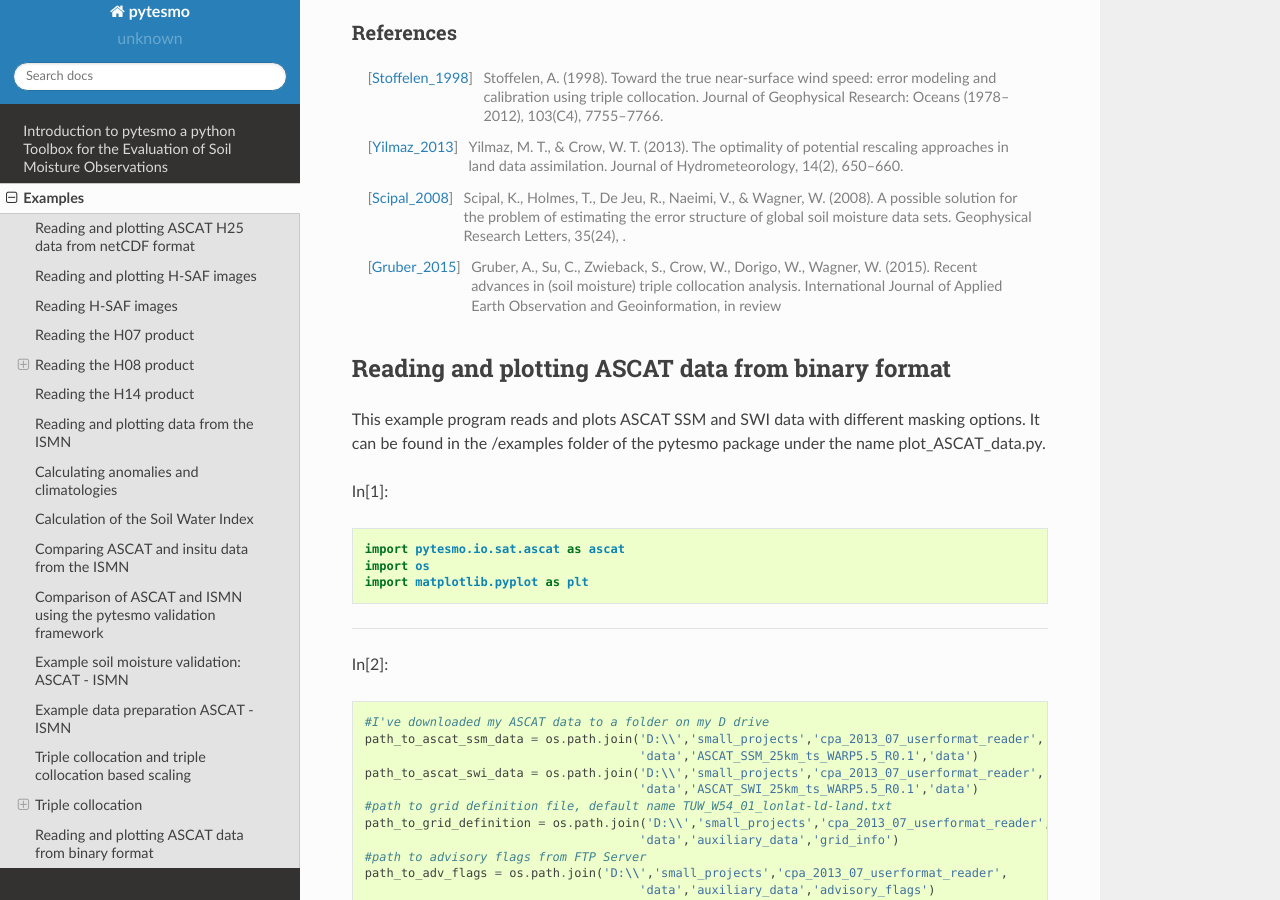
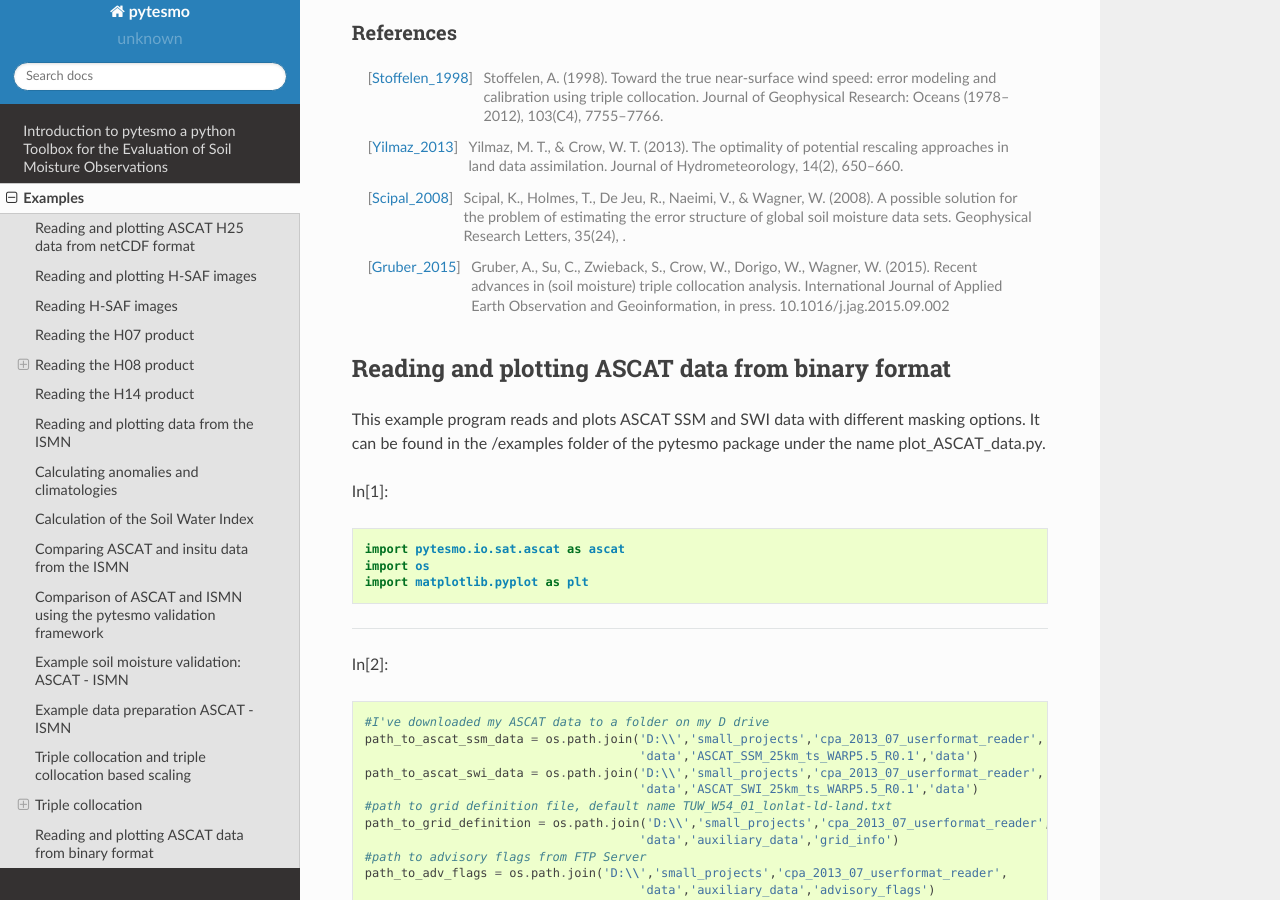
Before and after one commit to TUW-GEO/pytesmo, a Sphinx documentation site: the page built from docs/examples.rst, in a window 1280 px wide and 900 px high, scrolled down 33529 px. Built offline with Sphinx 7.4.7 and the Read the Docs theme 2.0.0, drawn with Linux system fonts in a browser that asks for light colours; pages that are not in the unit, such as notebooks, are missing from menus.

Commit message:
Update reference to Gruber 2015 TC paper

```diff
--- a/docs/Triple collocation.rst
+++ b/docs/Triple collocation.rst
@@ -325,4 +325,4 @@ References
 .. [Gruber_2015] Gruber, A., Su, C., Zwieback, S., Crow, W., Dorigo, W., Wagner, W.
        (2015). Recent advances in (soil moisture) triple collocation analysis.
        International Journal of Applied Earth Observation and Geoinformation,
-       in review
+       in press. 10.1016/j.jag.2015.09.002
```
